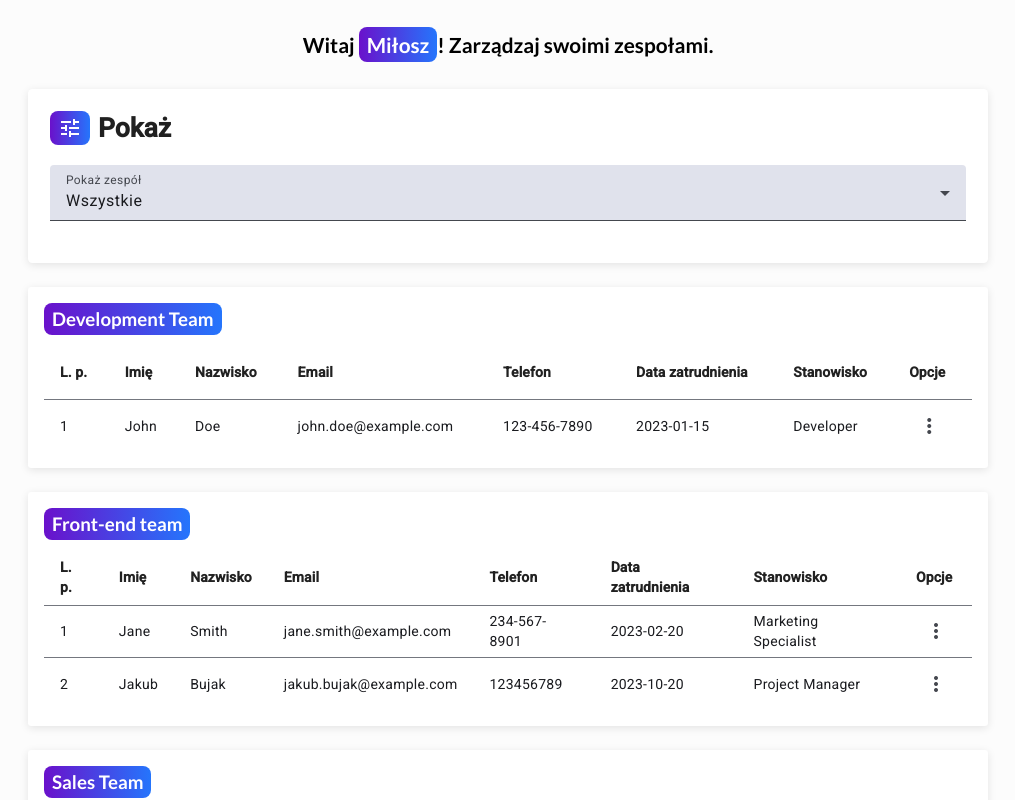
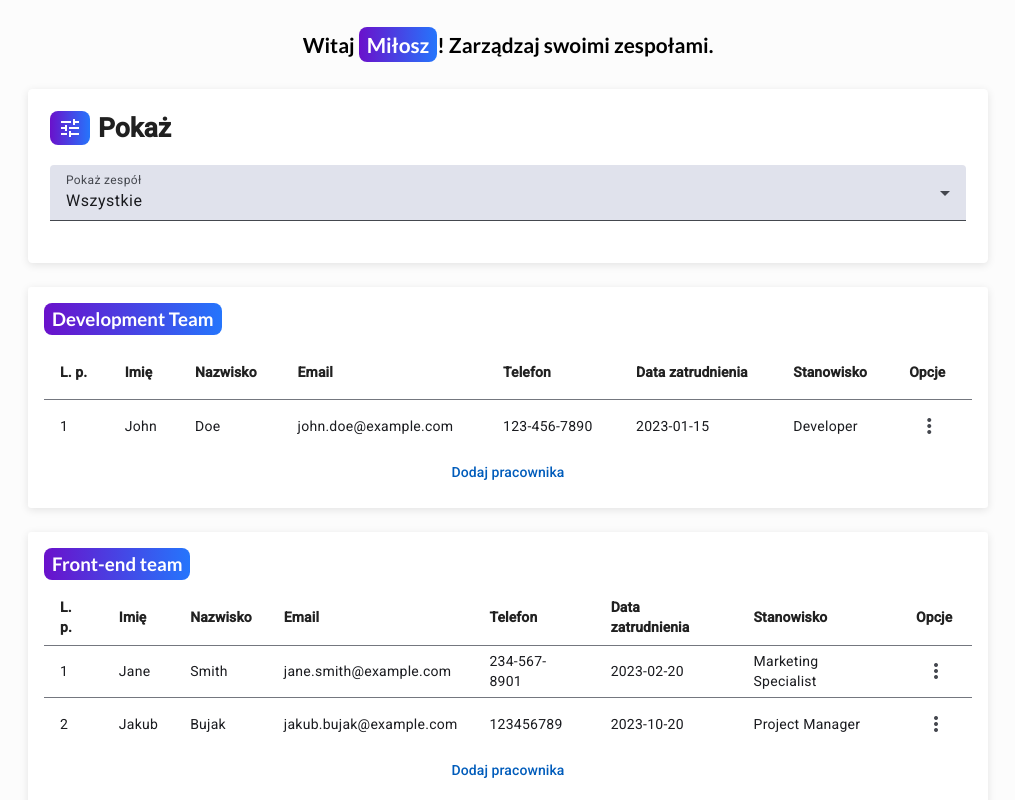
Before and after one commit to Nisser111/team-management-app, an Angular app in the folder frontend/: page / in a window 1280 px wide. Shown: the top 800 px of the page, without its empty margins (132-1147 px from the left). Built offline with nearby package versions, Linux system fonts and the light colour scheme.

Commit message:
Enhance team section component: add button to add new employee, import MatButton, and update styles for improved layout and alignment.

```diff
--- a/frontend/src/components/team-section/team-section.component.ts
+++ b/frontend/src/components/team-section/team-section.component.ts
@@ -2,13 +2,13 @@ import { Component, Input } from "@angular/core";
 import { MatTableModule } from "@angular/material/table";
 import { CommonModule } from "@angular/common";
 import { MatIcon } from "@angular/material/icon";
-import { MatButtonModule } from "@angular/material/button";
+import { MatButton, MatButtonModule } from "@angular/material/button";
 import { Employee } from "../../interfaces/Employee.interface";
 
 @Component({
   selector: "app-team-section",
   standalone: true,
-  imports: [MatTableModule, CommonModule, MatIcon, MatButtonModule],
+  imports: [MatTableModule, CommonModule, MatIcon, MatButtonModule, MatButton],
   template: `
     <section class="team">
       <h3>{{ teamName }}</h3>
@@ -77,6 +77,8 @@ import { Employee } from "../../interfaces/Employee.interface";
           Brak pracowników w tym zespole
         </p>
       </div>
+
+      <button mat-button class="add-new-employee-btn">Dodaj pracownika</button>
     </section>
   `,
   styleUrls: ["../../styles/employees-tables.scss"],
--- a/frontend/src/styles/employees-tables.scss
+++ b/frontend/src/styles/employees-tables.scss
@@ -3,8 +3,12 @@
 .team {
   @include mainContainer();
   margin-top: 1.5rem;
+  display: flex;
+  flex-direction: column;
+  justify-content: center;
 
   h3 {
+    width: fit-content;
     display: inline-block;
     @include highlighted();
     margin: 0;
```
